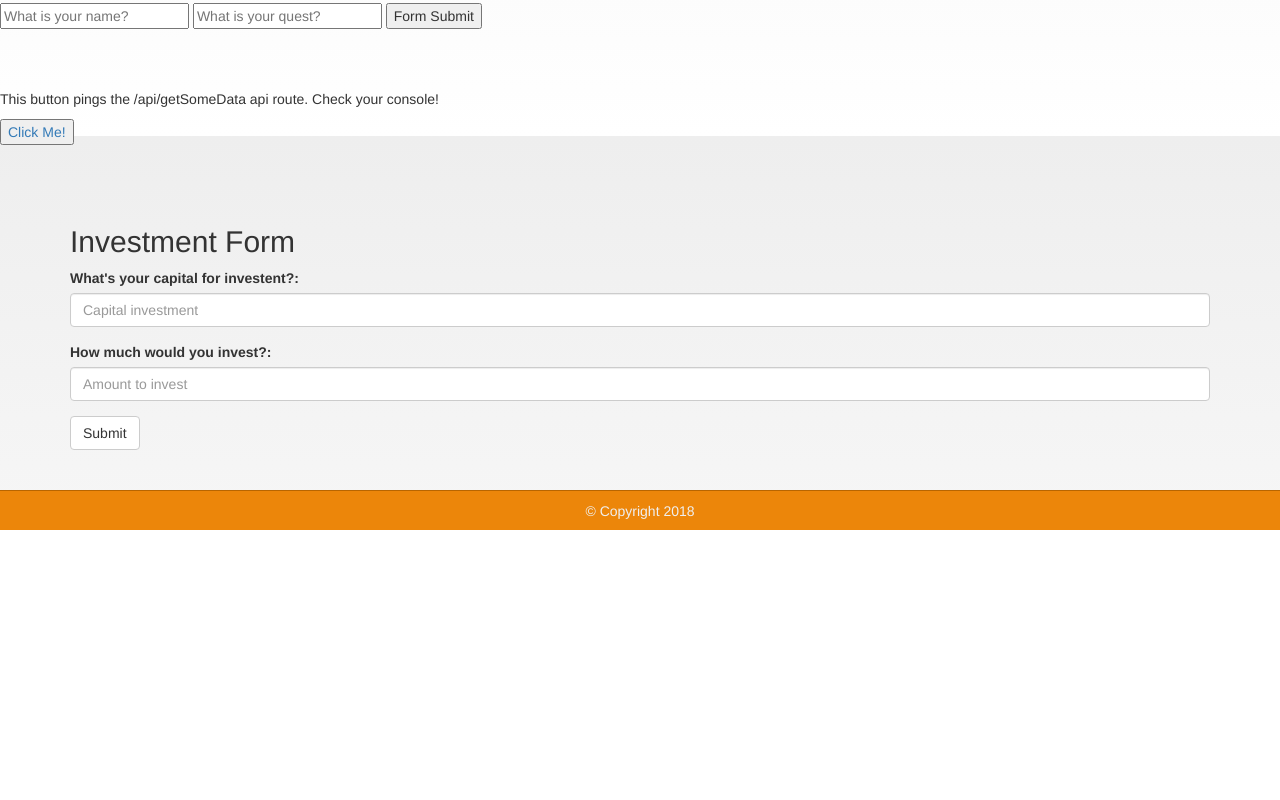
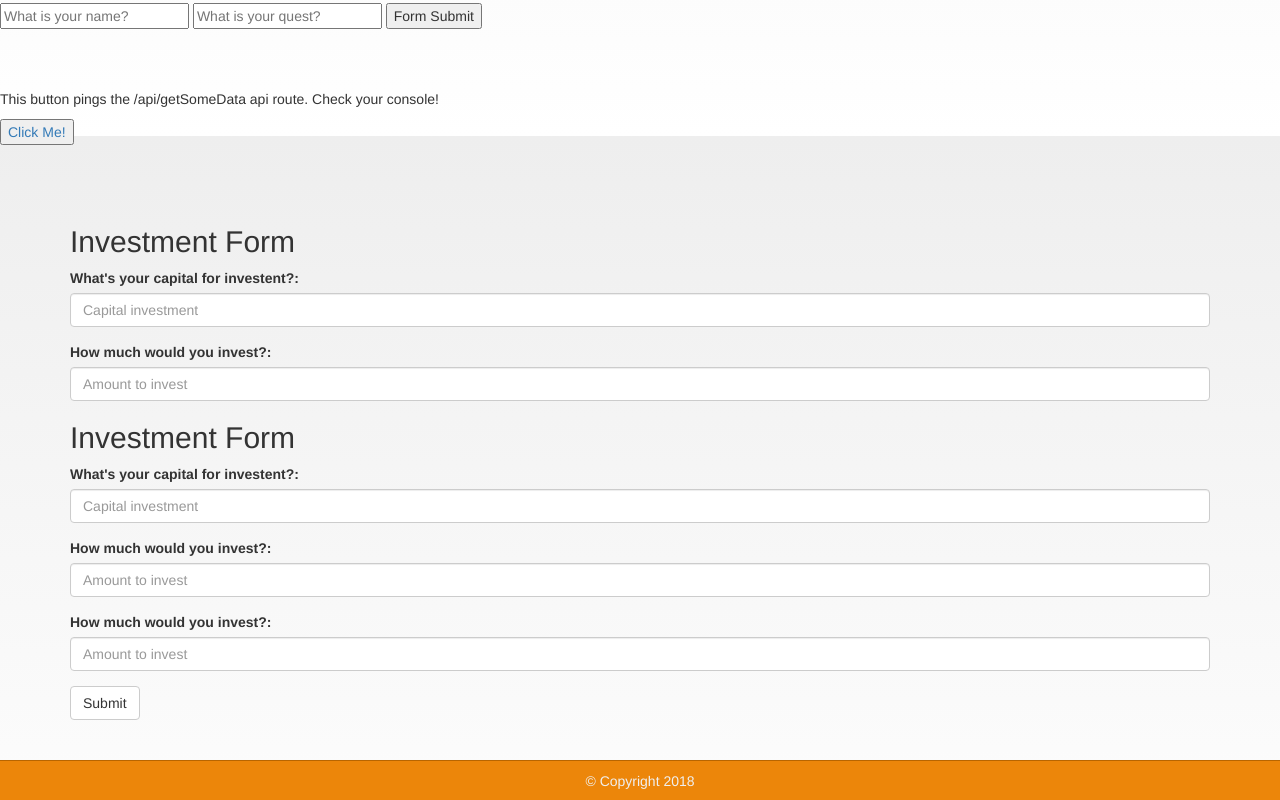
Before and after one commit to Davsip/commodity-market-app, a website: page public/main.html in a window 1280 px wide. Shown: the part 664-1464 px from the top of the page. Before the commit the page ends 1194 px from the top, so only its background shows below. Drawn offline with nearby package versions, Linux system fonts and the light colour scheme.

Commit message:
updating main.html

```diff
--- a/public/main.html
+++ b/public/main.html
@@ -86,29 +86,8 @@
 
 <!--Input information-->
   <br> <br> <br>
-  <!-- Hiding original form -->
-    <!--
-  <div class="input-home">
 
-    <div class="container">
-      <div class="col-md-12">
-        <form>
-          <div>
-            <br>
-            <label for="uname"><h3>What's  your capital for investent?:</h3> </label>
-            <input type="text" id="uname" name="name">
-            <br>
-            <label for="uname"><h3>How much would you invest?:</h3> </label>
-            <input type="text" id="uname" name="name">
-            <div>
-              <button>Submit</button>
-            </div>
-          </div>
-        </form>
-      </div>
-    </div>
-     </div>
-  -->
+
   <div class="container">
       <h2>Investment Form</h2>
       <form>
@@ -120,6 +99,20 @@
           <label for="pwd">How much would you invest?:</label>
           <input type="password" class="form-control" id="pwd" placeholder="Amount to invest">
         </div>
+        <h2>Investment Form</h2>
+        <form>
+          <div class="form-group">
+            <label for="email">What's  your capital for investent?:</label>
+            <input type="email" class="form-control" id="email" placeholder="Capital investment">
+          </div>
+          <div class="form-group">
+            <label for="pwd">How much would you invest?:</label>
+            <input type="password" class="form-control" id="pwd" placeholder="Amount to invest">
+          </div>
+          <div class="form-group">
+              <label for="pwd">How much would you invest?:</label>
+              <input type="password" class="form-control" id="pwd" placeholder="Amount to invest">
+            </div>
         <button type="submit" class="btn btn-default">Submit</button>
       </form>
     </div>
```
